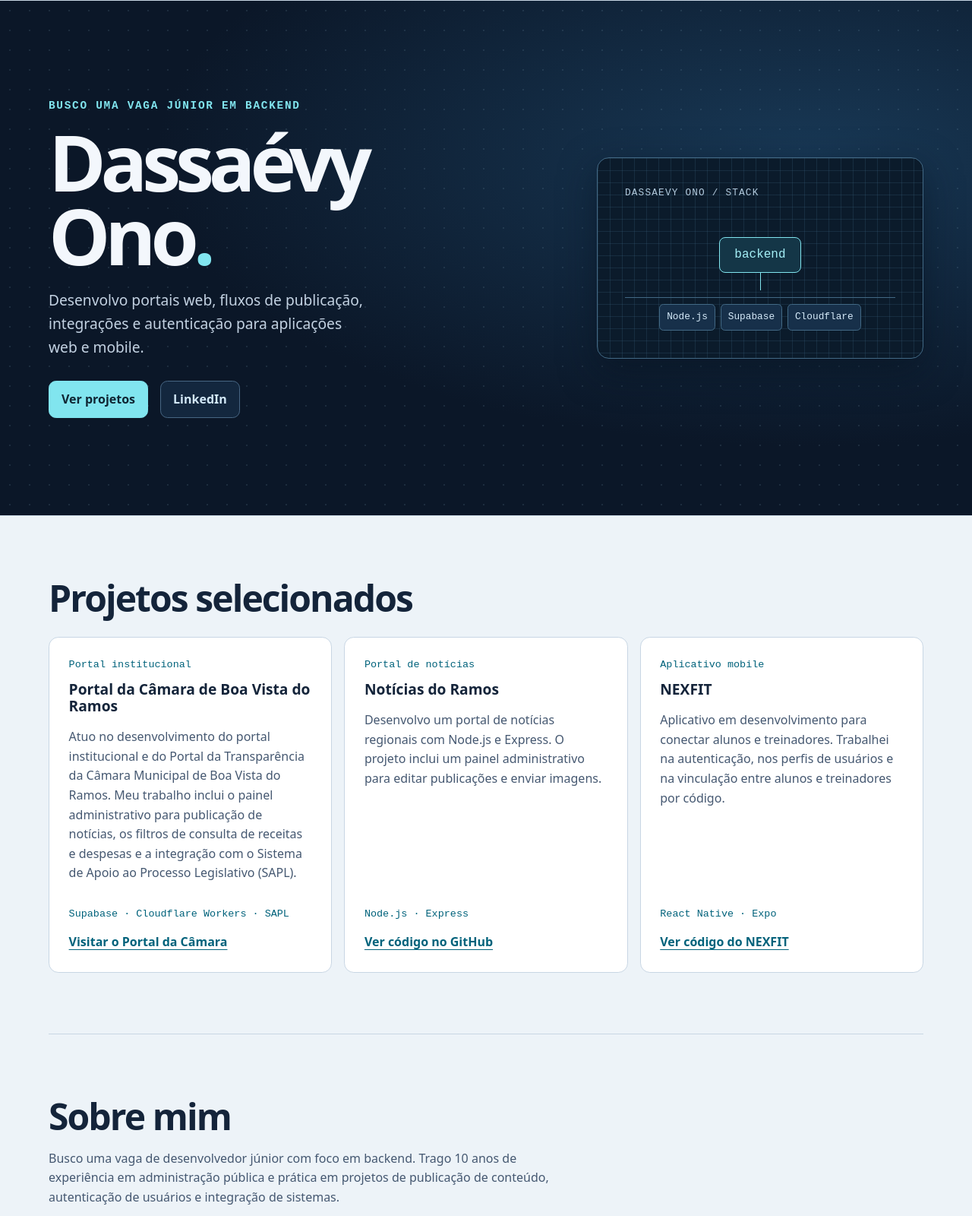
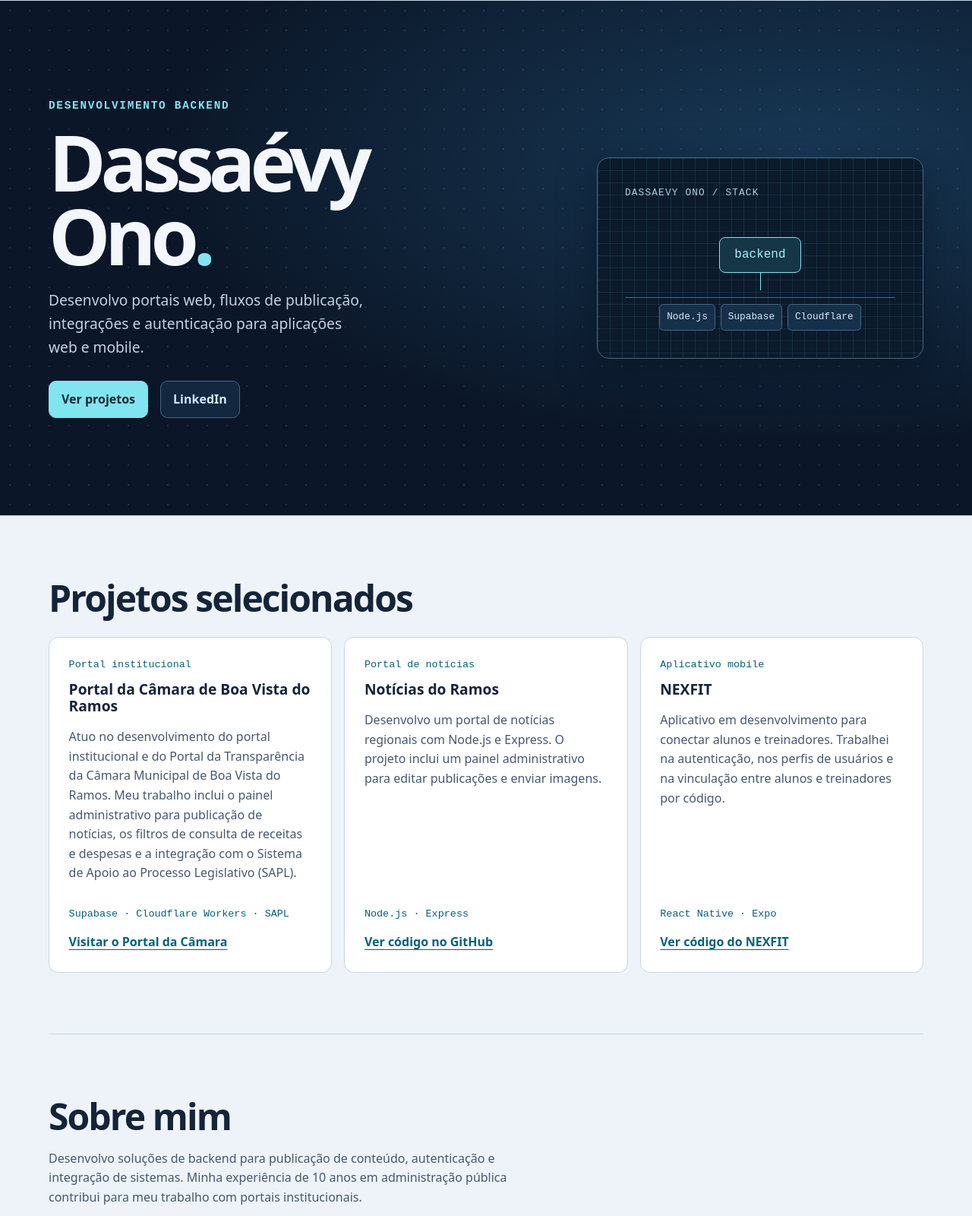
Before and after one commit to Dassaevy-Ono/meu-portfolio, a plain HTML site: page index.html in a window 1280 px wide. Shown: the part 60-1660 px from the top of the page at 76% size. Drawn offline with Linux system fonts and the light colour scheme.

Commit message:
Apresenta o perfil profissional com foco em backend

```diff
--- a/index.html
+++ b/index.html
@@ -3,7 +3,7 @@
 <head>
     <meta charset="UTF-8">
     <meta name="viewport" content="width=device-width, initial-scale=1.0">
-    <title>Dassaévy Ono | Desenvolvimento Backend Júnior</title>
+    <title>Dassaévy Ono | Desenvolvimento Backend</title>
     <meta name="description" content="Portfólio de Dassaévy Ono, desenvolvedor com foco em backend, portais web e aplicações mobile.">
     <link rel="stylesheet" href="style.css">
     <script src="portfolio.js" defer></script>
@@ -32,7 +32,7 @@
 
     <div class="hero-grid">
         <div class="hero-texto">
-            <p class="funcao" data-en="Seeking a junior backend developer role">Busco uma vaga júnior em backend</p>
+            <p class="funcao" data-en="Backend Development">Desenvolvimento Backend</p>
             <h1>Dassaévy<br> Ono<span aria-hidden="true">.</span></h1>
             <p class="resumo" data-en="I build web portals, publishing workflows, integrations and authentication for web and mobile applications.">Desenvolvo portais web, fluxos de publicação, integrações e autenticação para aplicações web e mobile.</p>
             <nav class="menu" aria-label="Navegação principal">
@@ -97,8 +97,8 @@
 
     <section class="sobre" id="sobre">
         <h2 data-en="About me">Sobre mim</h2>
-        <p data-en="I’m pursuing a junior software development role with a focus on backend. I bring ten years of public administration experience and hands-on project work in content publishing, user authentication, and system integrations.">
-            Busco uma vaga de desenvolvedor júnior com foco em backend. Trago 10 anos de experiência em administração pública e prática em projetos de publicação de conteúdo, autenticação de usuários e integração de sistemas.
+        <p data-en="I work on backend projects involving content publishing, authentication, and system integrations. I bring ten years of experience in public administration to my work on institutional web portals.">
+            Desenvolvo soluções de backend para publicação de conteúdo, autenticação e integração de sistemas. Minha experiência de 10 anos em administração pública contribui para meu trabalho com portais institucionais.
         </p>
         <h3 data-en="Tools I use in my projects">Tecnologias que uso nos projetos</h3>
         <ul>
@@ -182,7 +182,7 @@
     </section>
     <section class="contato" id="contato">
         <h2 data-en="Contact">Contato</h2>
-        <p data-en="I’m open to conversations about junior software development opportunities.">Estou aberto a conversar sobre oportunidades de desenvolvimento júnior.</p>
+        <p data-en="Want to talk about my projects? Get in touch on LinkedIn.">Quer conversar sobre meus projetos? Entre em contato pelo LinkedIn.</p>
         <a class="link-projeto" href="https://www.linkedin.com/in/dassa%C3%A9vy-ono-498384221/" data-en="Contact on LinkedIn">Entrar em contato pelo LinkedIn</a>
         <span aria-hidden="true"> · </span>
         <a class="link-projeto" id="perfil" href="https://github.com/Dassaevy-Ono" data-en="My GitHub profile">
--- a/portfolio.js
+++ b/portfolio.js
@@ -121,7 +121,7 @@ function draw() {
 function apply() {
   const english = settings.language === 'en';
   root.lang = english ? 'en' : 'pt-BR';
-  document.title = english ? 'Dassaévy Ono | Junior Backend Development' : 'Dassaévy Ono | Desenvolvimento Backend Júnior';
+  document.title = english ? 'Dassaévy Ono | Backend Development' : 'Dassaévy Ono | Desenvolvimento Backend';
   for (const { element, pt, en } of translated) element.textContent = english ? en : pt;
   language.textContent = english ? 'PT' : 'EN';
   language.setAttribute('aria-label', english ? 'Mudar para Português' : 'Switch to English');
```
